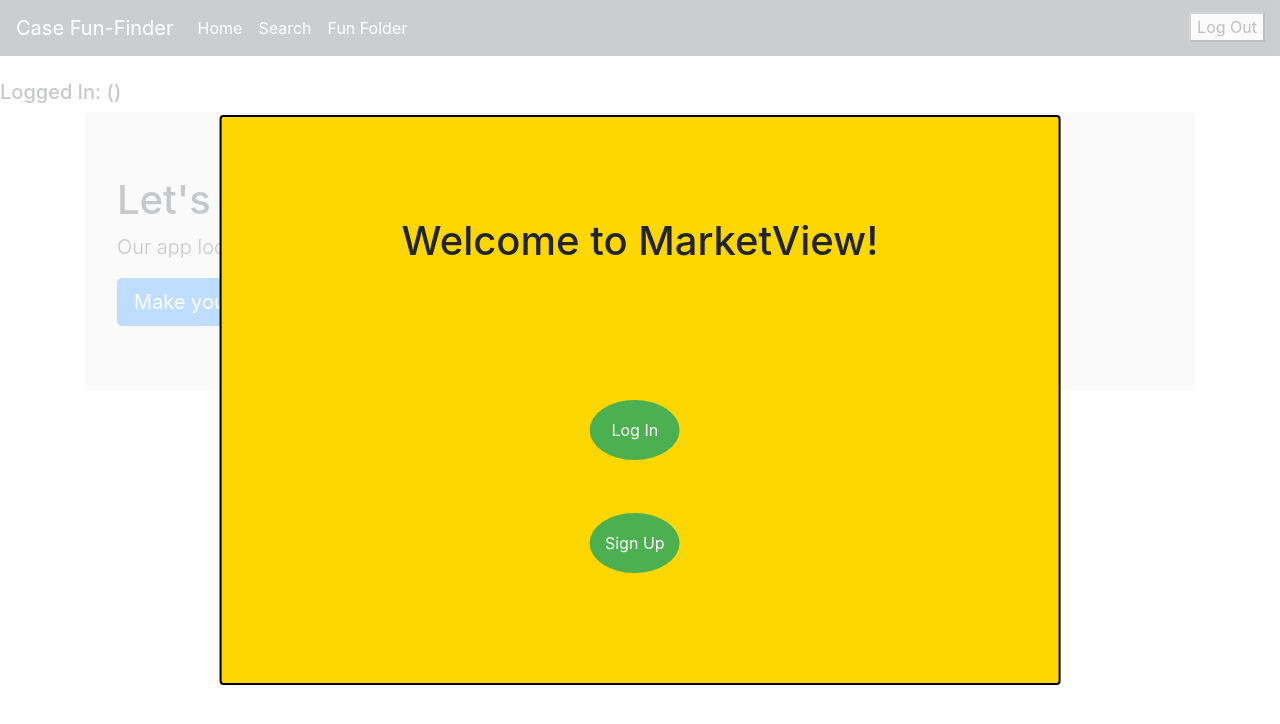
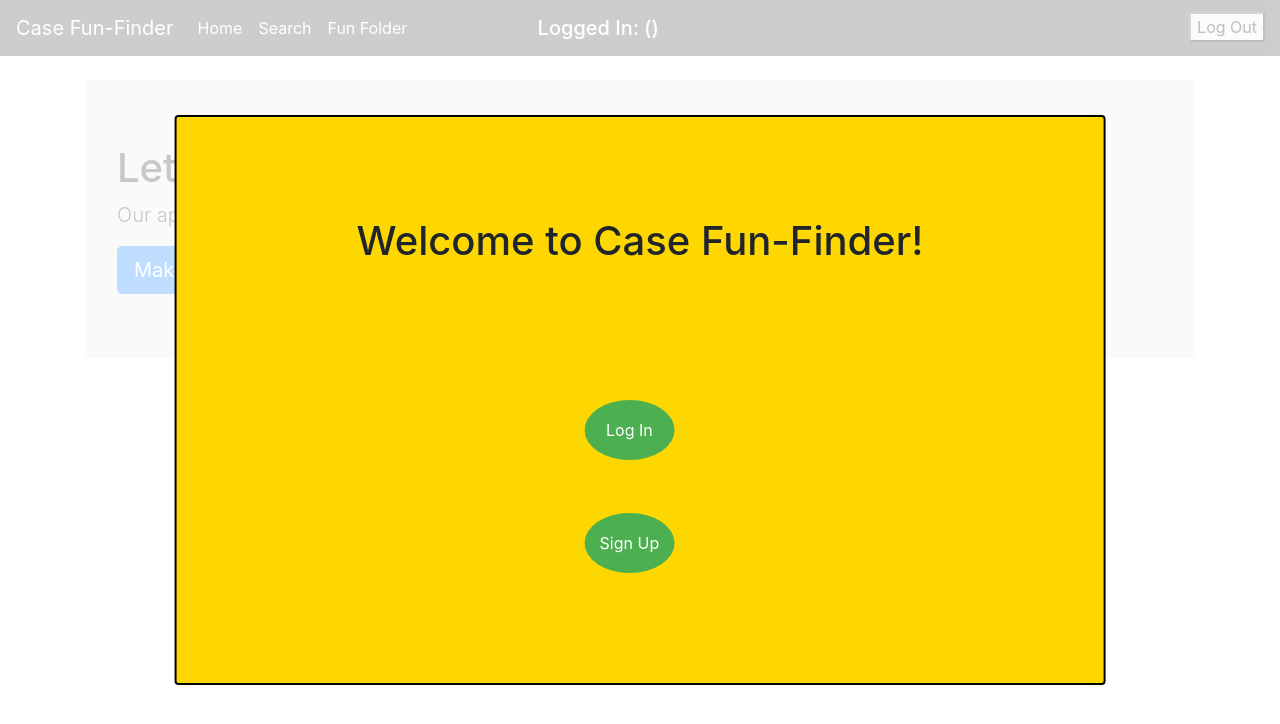
Before and after one commit to rjtennismaster/Case-FunFinder, a React (Create React App) app in the folder funfinder/client/: page / in a window 1280 px wide. Shown: the top 724 px of the page. Built offline with nearby package versions, Linux system fonts and the light colour scheme.

Commit message:
user login works

```diff
--- a/funfinder/client/src/App.css
+++ b/funfinder/client/src/App.css
@@ -55,3 +55,10 @@
   right: 15px;
   top: 12px;
 }
+
+.loggedInMessage {
+  position: absolute;
+  top: 16px;
+  color: white;
+  left: 42%;
+}
--- a/funfinder/client/src/components/LoginModal.js
+++ b/funfinder/client/src/components/LoginModal.js
@@ -25,7 +25,7 @@ function LoginModal({ username, password, setUsername,
         }
 
         const logIn = () => {
-            Axios.post("http://localhost:3001/login", {
+            Axios.post("http://localhost:3003/login", {
             username: username,
             password: password
             }).then((response) => {
--- a/funfinder/client/src/components/Navbar.js
+++ b/funfinder/client/src/components/Navbar.js
@@ -41,7 +41,9 @@ function Navbar( {setUsername, setPassword, setShowWelcomeModal,
         </div>
       </nav>
       <h5 className = "loggedInMessage">Logged In: {firstName} {lastName} ({username})</h5>
+      <Link to = "/">
       <button className = "logOutButton" onClick = {logOut}>Log Out</button>
+      </Link>
     </div>
   )
 }
--- a/funfinder/client/src/components/SignupModal.js
+++ b/funfinder/client/src/components/SignupModal.js
@@ -27,7 +27,7 @@ function SignupModal({ showSignupModal, setShowLoginModal, setShowSignupModal,
     }
 
     const signUp = () => {
-        Axios.post("http://localhost:3001/signup", {
+        Axios.post("http://localhost:3003/signup", {
             username: username,
             password: password,
             firstName: firstName,
--- a/funfinder/client/src/components/WelcomeModal.js
+++ b/funfinder/client/src/components/WelcomeModal.js
@@ -27,7 +27,7 @@ function WelcomeModal({ showWelcomeModal, setShowWelcomeModal, setShowLoginModal
                 shouldCloseOnOverlayClick = {false}
                 style = {customStyles}>
             <div id = "welcomeSign">
-                <h1>Welcome to MarketView!</h1>
+                <h1>Welcome to Case Fun-Finder!</h1>
             </div>
             <button id = {"button1"} onClick = {() => {
                     setShowWelcomeModal(false)
```
Also changed, not shown: 1 other file (tests, documents, lock files or other folders).
